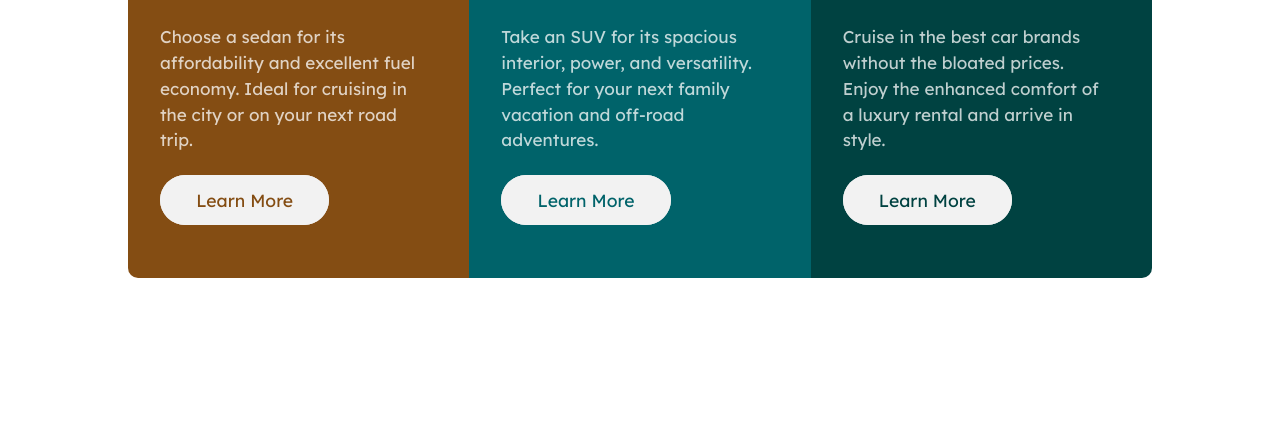
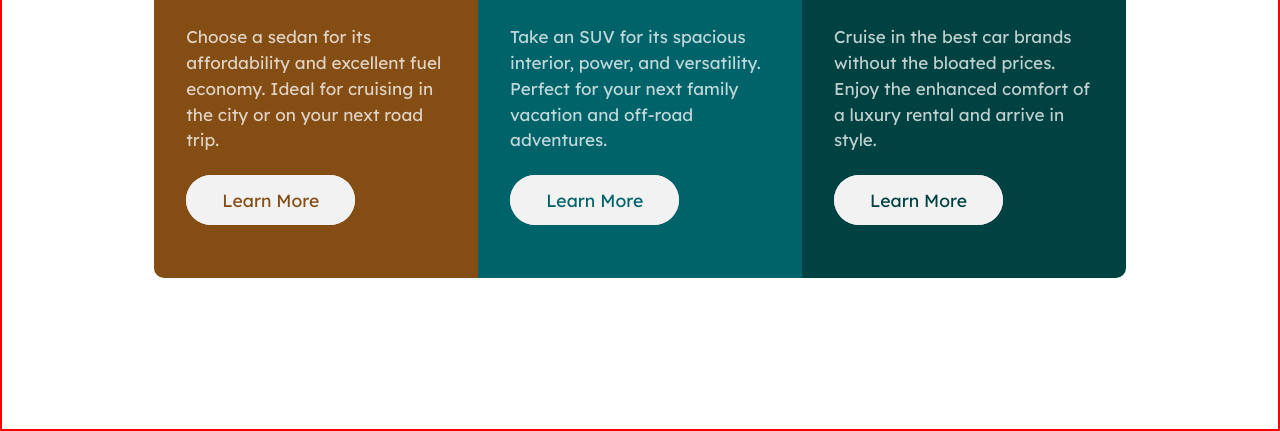
Before and after one commit to ofthewildfire/3-Column-Preview-Card-Frontend-Mentor, a website built with Vite: page index.html in a window 1280 px wide. Shown: the part 369-800 px from the top of the page. Built offline with nearby package versions, Linux system fonts and the light colour scheme.

Commit message:
finished | centering issue sol ved

```diff
--- a/index.html
+++ b/index.html
@@ -10,7 +10,7 @@
 </head>
 
 <body>
-  <h1 hidden>This is a single component challenge, without a need for an H1</h1>
+  <!-- <h1 hidden>This is a single component challenge, without a need for an H1</h1> -->
   <main class="card">
     <section class="card_panel sedan">
       <div class="card_panel-image-container">
--- a/src/index.scss
+++ b/src/index.scss
@@ -13,9 +13,7 @@ body {
 	grid-template-columns: 1fr;
 	font-family: $Lexand400;
 	color: $Transparent-white;
-	width: 80%;
 	margin: 0 auto;
-	// font-size: clamp(0.9375rem, 0.8839rem + 0.2679vw, 1.125rem);
 
 	.card_panel {
 		padding: 4em 2em;
@@ -56,12 +54,14 @@ body {
 
 @media screen and (min-width: 60rem) {
 	body {
-		margin: 0;
+		max-width: 1440px;
+		width: 100%;
+		border: 2px solid red;
+		margin: 0 auto;
 	}
 
 	.card {
 		grid-template-columns: repeat(3, 1fr);
-		max-width: 1440px;
 	}
 
 	.sedan {
```
